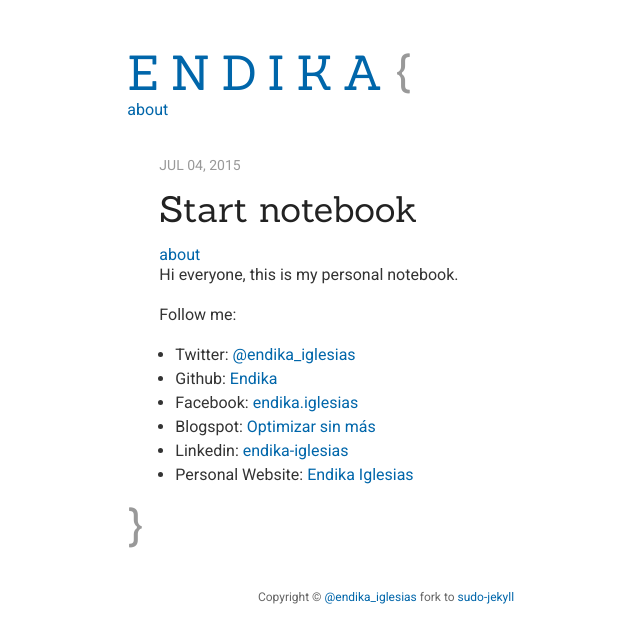
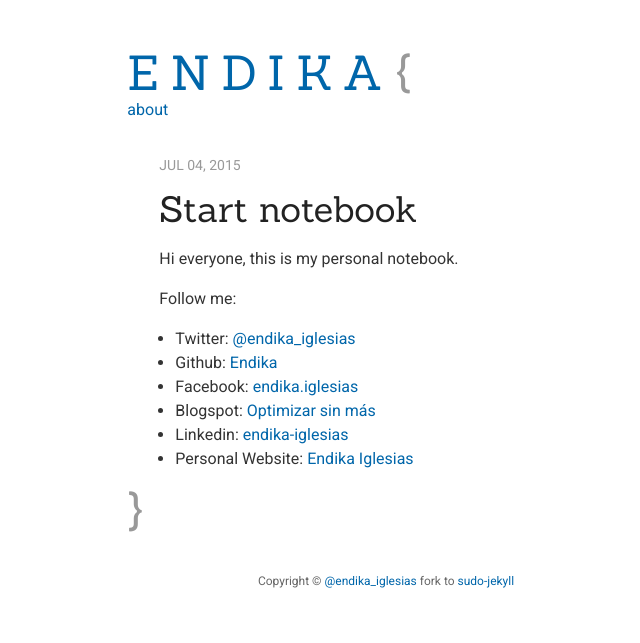
Before and after one commit to Endika/endika.github.io, a Jekyll site: the page built from _posts/2015-07-04-start-notebook.markdown, in a window 1280 px wide. Shown: the top 643 px of the page, without its empty margins (254-894 px from the left). Built offline with Jekyll 4.4.1, drawn with Linux system fonts in a browser that asks for light colours.

Commit message:
[UPDATE] theme

```diff
--- a/_layouts/post.html
+++ b/_layouts/post.html
@@ -5,7 +5,6 @@ layout: default
     <header class="post-header">
         <time class="post-date" datetime="{{ page.date | date_to_xmlschema }}">{{ page.date | date: "%b %d, %Y" }}</time>
         <h1 class="post-title">{{ page.title }}</h1>
-        <a href="/about/start-notebook.html" title="about" rel="about">about</a>
     </header>
     {{ content }}
 </article>
```
